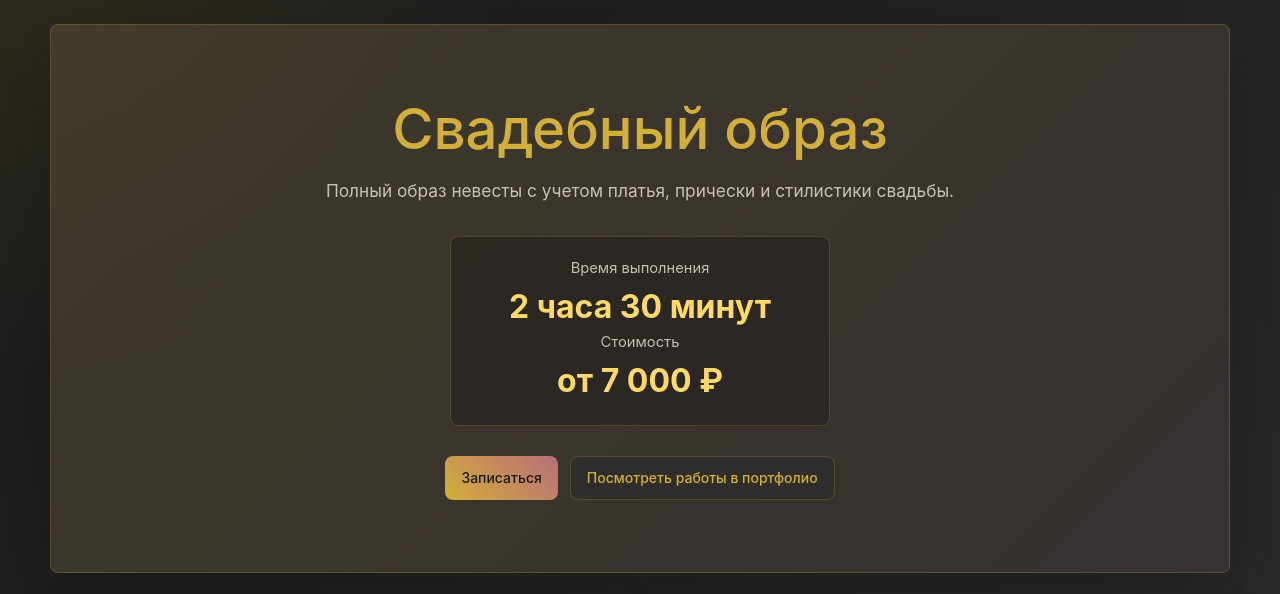
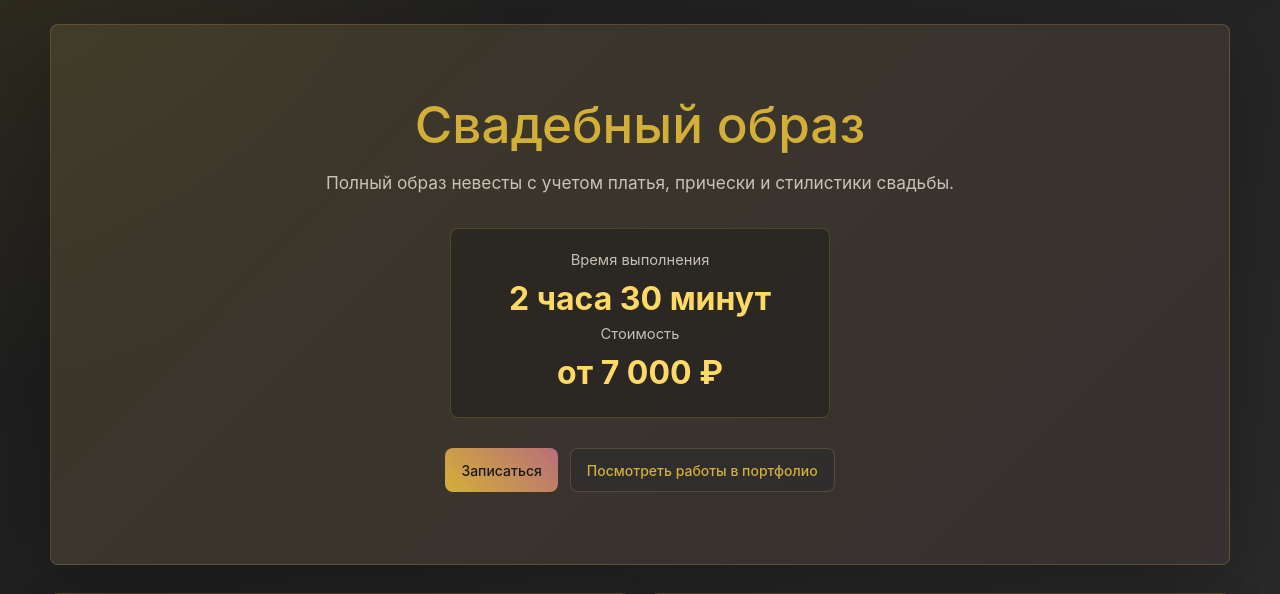
Before and after one commit to borygins/TinaBorke.art, a FastAPI app: page /uslugi/svadebnyy-obraz in a window 1280 px wide. Shown: the part 160-754 px from the top of the page. Run offline with FastAPI, Linux system fonts and the light colour scheme; data comes from the database, SQL or seed files in the repository; data that the repository does not hold is empty; some libraries are stand-ins or nearby versions; some web fonts are replaced.

Commit message:
Н1 заголовок услуги 2я корр

```diff
--- a/static/css/inner-pages.css
+++ b/static/css/inner-pages.css
@@ -98,10 +98,10 @@
 }
 
 .service-hero-card h1 {
-    max-width: 820px;
+    max-width: min(100%, 1040px);
     margin-inline: auto;
-    font-size: clamp(2.15rem, 4.4vw, 3.7rem);
-    line-height: 1.12;
+    font-size: clamp(2rem, 4vw, 3.45rem);
+    line-height: 1.08;
 }
 
 .service-hit-badge,
--- a/templates/service.html
+++ b/templates/service.html
@@ -13,7 +13,7 @@
     {% if preview_image_url %}<meta property="og:image" content="{{ preview_image_url }}">{% endif %}
     {% include "_favicon.html" %}
     <link rel="stylesheet" href="/static/css/style.css?v=8">
-    <link rel="stylesheet" href="/static/css/inner-pages.css?v=7">
+    <link rel="stylesheet" href="/static/css/inner-pages.css?v=8">
 </head>
 <body class="inner-page service-detail-page">
     {% include "_site_header.html" %}
@@ -29,7 +29,7 @@
                 {% if service.is_hit %}
                 <span class="service-hit-badge">Хит</span>
                 {% endif %}
-                <h1>{{ service_h1 }}</h1>
+                <h1>{{ service_h1|replace('Санкт-Петербург', 'Санкт&#8209;Петербург')|safe }}</h1>
                 <p class="service-lead">{{ service.description }}</p>
                 {% if service.duration or service.price %}
                 <div class="service-price-panel">
```
